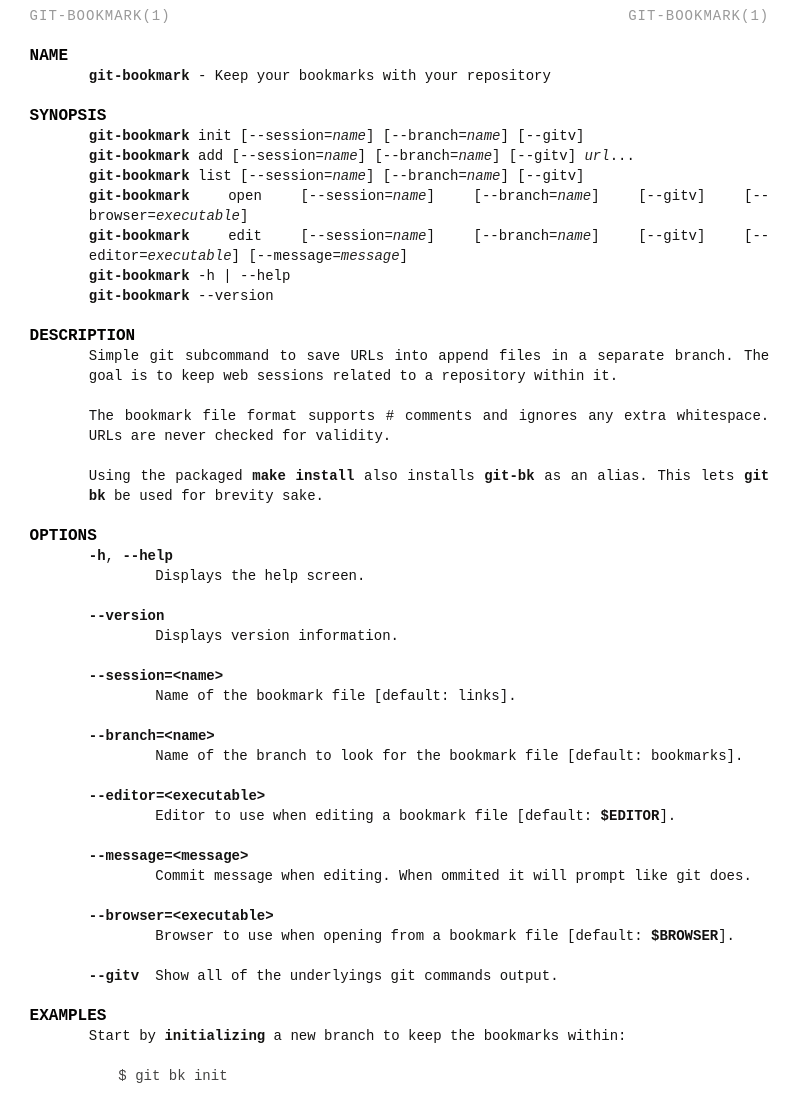
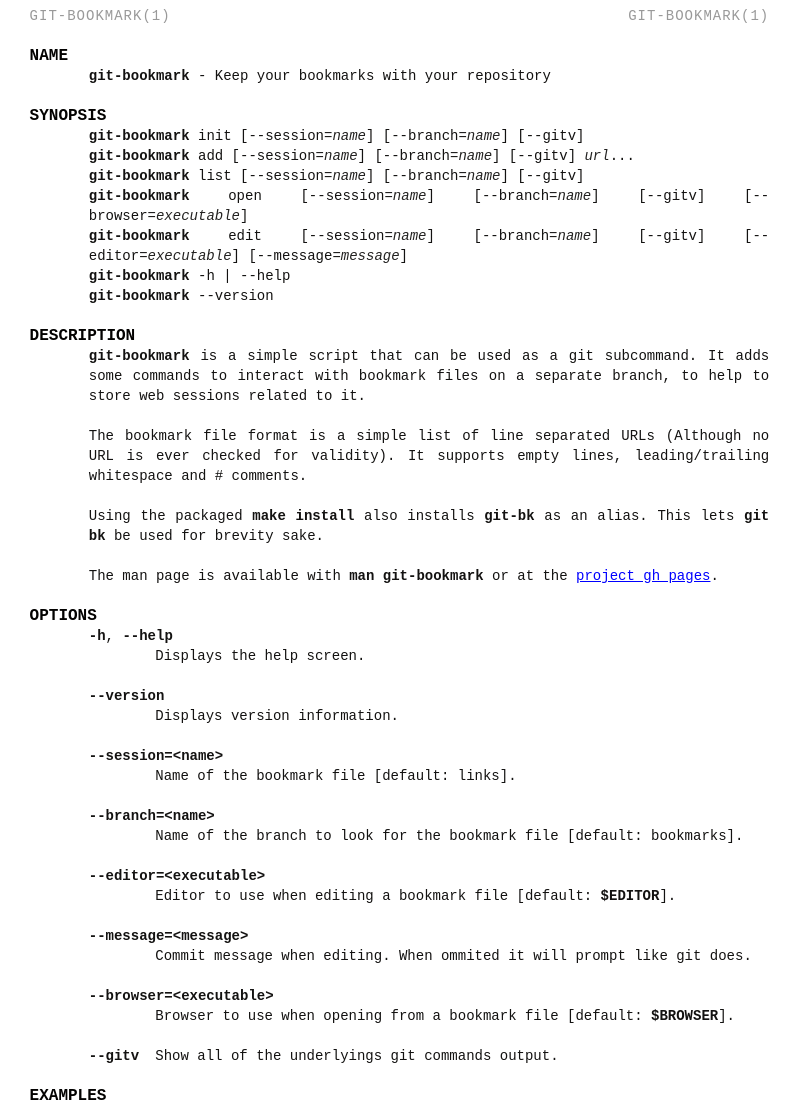
Before and after one commit to Qu4tro/git-bookmark, a plain HTML site: page docs/git-bookmark.1.html in a window 1280 px wide. Shown: the top 1100 px of the page, without its empty margins (0-802 px from the left). Drawn offline with Linux system fonts and the light colour scheme.

Commit message:
Improve docs

```diff
--- a/docs/git-bookmark.1.html
+++ b/docs/git-bookmark.1.html
@@ -85,11 +85,13 @@
 
 <h2 id="DESCRIPTION">DESCRIPTION</h2>
 
-<p>Simple git subcommand to save URLs into append files in a separate branch. The goal is to keep web sessions related to a repository within it.</p>
+<p><code>git-bookmark</code> is a simple script that can be used as a git subcommand. It adds some commands to interact with bookmark files on a separate branch, to help to store web sessions related to it.</p>
 
-<p>The bookmark file format supports # comments and ignores any extra whitespace. URLs are never checked for validity.</p>
+<p>The bookmark file format is a simple list of line separated URLs (Although no URL is ever checked for validity). It supports empty lines, leading/trailing whitespace and # comments.</p>
 
 <p>Using the packaged <code>make install</code> also installs <code>git-bk</code> as an alias. This lets <code>git bk</code> be used for brevity sake.</p>
+
+<p>The man page is available with <code>man git-bookmark</code> or at the <a href="https://qu4tro.github.io/git-bookmark/">project gh pages</a>.</p>
 
 <h2 id="OPTIONS">OPTIONS</h2>
 
@@ -191,7 +193,7 @@ Released under the MIT license.</p>
 
   <ol class='man-decor man-foot man foot'>
     <li class='tl'></li>
-    <li class='tc'>May 2020</li>
+    <li class='tc'>June 2020</li>
     <li class='tr'>git-bookmark(1)</li>
   </ol>
 
```
Also changed, not shown: docs/index.html (+5 -3 lines), 4 other files.
